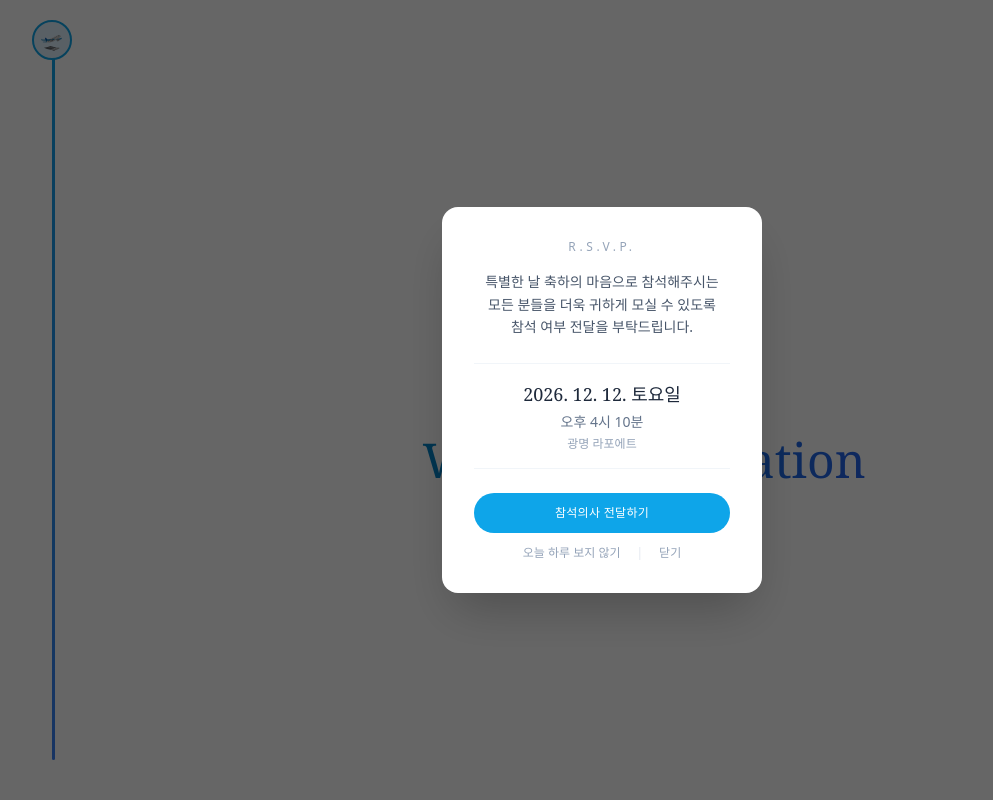
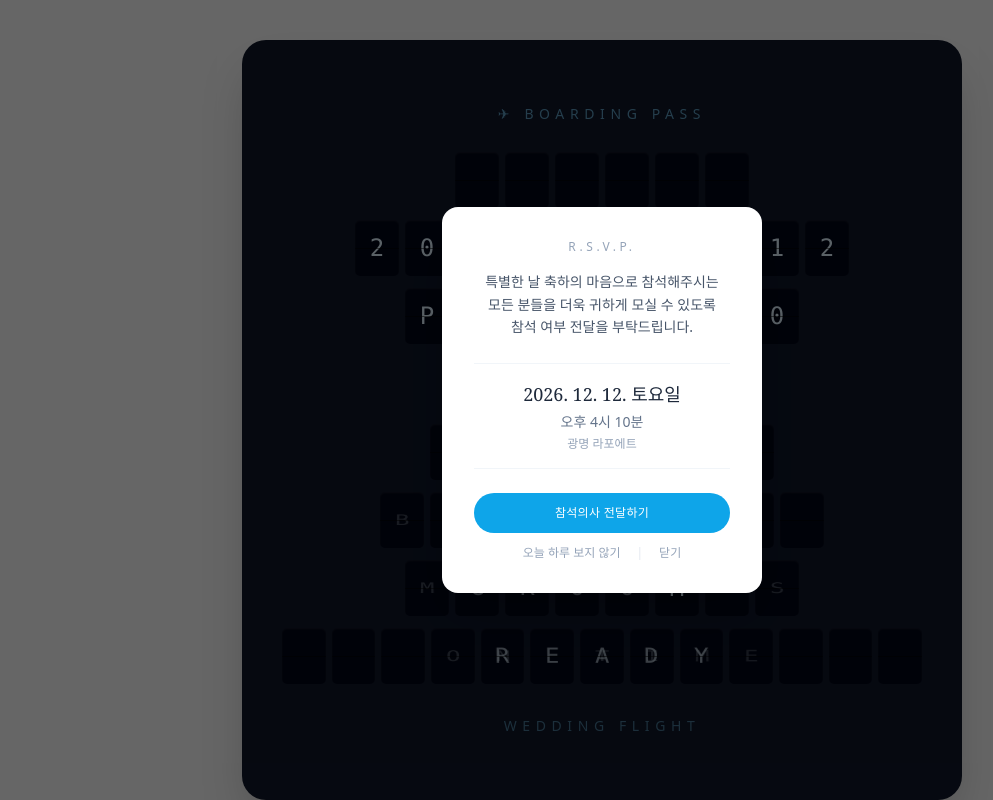
Before and after one commit to 2thumbz/wedding-invite, a Next.js app: page / in a window 1280 px wide. Shown: the top 800 px of the page, without its empty margins (38-1031 px from the left). Built offline with nearby package versions, Linux system fonts and the light colour scheme; no server answers; the database is empty.

Commit message:
Header를 flipboard 스타일 전광판으로 전면 개편
- 8줄 split-flap 전광판 애니메이션으로 도시/날짜/이니셜 표시
- 전환 완료 후 사진 패널로 페이드 전환
- FlightAnimation 제거에 맞춰 레이아웃 여백 정리 및 화면 꽉 차게 확장

```diff
--- a/app/page.tsx
+++ b/app/page.tsx
@@ -9,7 +9,6 @@ import { Contact } from '@/components/Contact'
 import { Account } from '@/components/Account'
 import { PhotoUpload } from '@/components/PhotoUpload'
 import { Guestbook } from '@/components/Guestbook'
-import { FlightAnimation } from '@/components/FlightAnimation'
 import { AnimatedSection } from '@/components/AnimatedSection'
 
 export default function Home() {
@@ -18,11 +17,8 @@ export default function Home() {
       {/* 참석의사 전달 랜딩 모달 */}
       <RsvpModal />
 
-      {/* 비행기 애니메이션 */}
-      <FlightAnimation />
-
-      {/* 콘텐츠 - 좌측 5vw 공간 확보 */}
-      <div className="relative z-10 ml-[5vw] pl-[20px]">
+      {/* 콘텐츠 */}
+      <div className="relative z-10">
         <Header />
 
         <AnimatedSection delay={0.2}>
--- a/components/Header.tsx
+++ b/components/Header.tsx
@@ -1,48 +1,201 @@
 'use client'
 
-import { motion } from 'framer-motion'
+import { useEffect, useRef, useState } from 'react'
+import { motion, AnimatePresence } from 'framer-motion'
+import Image from 'next/image'
+
+// 8개 행으로 구성된 출발 안내판 데이터
+// 각 행은 스크램블 되는 후보 문자열들과, 최종적으로 멈추는 값을 가진다
+const BOARD_ROWS: { frames: string[]; final: string }[] = [
+  { frames: ['SEOUL', 'TOKYO', 'PARIS', 'LONDON', 'ROME'], final: '' },
+  { frames: ['HONOLULU', 'HANOI', 'JEJU', 'BALI', 'PRAGUE'], final: '2026.12.12' },
+  { frames: ['00:00', '13:20', '09:45', '17:05'], final: 'PM 04:10' },
+  { frames: ['ICN', 'NRT', 'CDG', 'LHR', 'FCO'], final: '' },
+  { frames: ['SEOUL', 'INCHEON', 'BUSAN', 'DAEGU'], final: '광명 라포에트' },
+  { frames: ['BOARDING', 'DELAYED', 'SCHEDULED', 'CHECK-IN'], final: '' },
+  { frames: ['MR & MRS', 'GROOM', 'BRIDE', 'COUPLE'], final: '태훈 ♥ 지영' },
+  { frames: ['ON TIME', 'READY', 'WELCOME', 'ENJOY'], final: 'SEE YOU THERE' },
+]
+
+const HERO_IMAGE = '/assets/image/pic/arkki_1447.jpg'
+
+function padCenter(str: string, width: number) {
+  const s = str.toUpperCase()
+  if (s.length >= width) return s.slice(0, width)
+  const totalPad = width - s.length
+  const left = Math.floor(totalPad / 2)
+  const right = totalPad - left
+  return ' '.repeat(left) + s + ' '.repeat(right)
+}
+
+function FlipChar({ char }: { char: string }) {
+  const display = char === ' ' ? '\u00A0' : char
+  return (
+    <span
+      className="relative inline-flex items-center justify-center w-[8vw] h-[10.5vw] max-w-[48px] max-h-[62px] sm:w-11 sm:h-14 bg-slate-950 text-sky-100 rounded-[5px] font-mono text-base sm:text-2xl overflow-hidden shadow-[inset_0_1px_2px_rgba(255,255,255,0.08)]"
+      style={{ perspective: 240 }}
+    >
+      <span className="pointer-events-none absolute inset-x-0 top-1/2 h-px bg-black/50 z-10" />
+      <AnimatePresence mode="popLayout" initial={false}>
+        <motion.span
+          key={display}
+          initial={{ rotateX: -90, opacity: 0 }}
+          animate={{ rotateX: 0, opacity: 1 }}
+          exit={{ rotateX: 90, opacity: 0 }}
+          transition={{ duration: 0.28, ease: 'easeOut' }}
+          className="inline-block"
+        >
+          {display}
+        </motion.span>
+      </AnimatePresence>
+    </span>
+  )
+}
+
+function FlipRow({
+  frames,
+  final,
+  startDelay = 0,
+  tickMs = 180,
+  lockIntervalMs = 320,
+  onDone,
+}: {
+  frames: string[]
+  final: string
+  startDelay?: number
+  tickMs?: number
+  lockIntervalMs?: number
+  onDone?: () => void
+}) {
+  const width = Math.max(final.length, ...frames.map((f) => f.length))
+  const paddedFrames = frames.map((f) => padCenter(f, width))
+  const paddedFinal = padCenter(final, width)
+
+  const [tick, setTick] = useState(0)
+  const [locked, setLocked] = useState(0)
+  const doneRef = useRef(false)
+  const onDoneRef = useRef(onDone)
+
+  useEffect(() => {
+    onDoneRef.current = onDone
+  }, [onDone])
+
+  useEffect(() => {
+    const tickTimer = setInterval(() => setTick((t) => t + 1), tickMs)
+    return () => clearInterval(tickTimer)
+  }, [tickMs])
+
+  useEffect(() => {
+    let lockTimer: ReturnType<typeof setInterval> | undefined
+
+    const startTimer = setTimeout(() => {
+      lockTimer = setInterval(() => {
+        setLocked((prev) => {
+          const next = prev + 1
+          if (next >= width) {
+            if (lockTimer) clearInterval(lockTimer)
+            if (!doneRef.current) {
+              doneRef.current = true
+              onDoneRef.current?.()
+            }
+          }
+          return Math.min(next, width)
+        })
+      }, lockIntervalMs)
+    }, startDelay)
+
+    return () => {
+      clearTimeout(startTimer)
+      if (lockTimer) clearInterval(lockTimer)
+    }
+  }, [width, lockIntervalMs, startDelay])
+
+  return (
+    <div className="flex justify-center gap-1 sm:gap-1.5">
+      {Array.from({ length: width }).map((_, i) => {
+        const char =
+          i < locked ? paddedFinal[i] : paddedFrames[tick % paddedFrames.length][i]
+        return <FlipChar key={i} char={char} />
+      })}
+    </div>
+  )
+}
 
 export function Header() {
+  const [boardDone, setBoardDone] = useState(false)
+  const [showPhoto, setShowPhoto] = useState(false)
+
+  useEffect(() => {
+    if (boardDone) {
+      const t = setTimeout(() => setShowPhoto(true), 1400)
+      return () => clearTimeout(t)
+    }
+  }, [boardDone])
+
   return (
-    <header className="text-center py-16 px-4 min-h-screen flex items-center justify-center">
-      <div className="max-w-md mx-auto">
+    <header className="relative py-6 sm:py-10 px-0 min-h-screen w-full flex items-center justify-center overflow-hidden">
+      <div className="w-full max-w-none sm:max-w-3xl mx-auto px-3 sm:px-6">
+        <AnimatePresence mode="wait">
+          {!showPhoto ? (
             <motion.div
-          className="mb-8"
-          initial={{ scale: 0, rotate: -180 }}
-          animate={{ scale: 1, rotate: 0 }}
-          transition={{
-            type: "spring",
-            stiffness: 260,
-            damping: 20,
-            delay: 0.2
-          }}
+              key="board"
+              exit={{ opacity: 0, scale: 0.9, rotateX: -25 }}
+              transition={{ duration: 0.8, ease: 'easeIn' }}
+              className="bg-slate-900 rounded-2xl sm:rounded-3xl px-4 sm:px-10 py-12 sm:py-16 shadow-2xl w-full min-h-[80vh] flex flex-col justify-center"
+              style={{ perspective: 900 }}
             >
-          <div className="w-40 h-40 mx-auto bg-gradient-to-br from-sky-200 to-blue-300 rounded-full flex items-center justify-center shadow-lg">
-            <span className="text-7xl">✈️</span>
+              <p className="text-center text-xs sm:text-sm tracking-[0.4em] text-sky-300/70 mb-7">
+                ✈ BOARDING PASS
+              </p>
+
+              <div className="flex flex-col gap-2 sm:gap-3">
+                {BOARD_ROWS.map((row, i) => (
+                  <FlipRow
+                    key={i}
+                    frames={row.frames}
+                    final={row.final}
+                    startDelay={1200 + i * 1100}
+                    lockIntervalMs={280}
+                    onDone={
+                      i === BOARD_ROWS.length - 1 ? () => setBoardDone(true) : undefined
+                    }
+                  />
+                ))}
               </div>
+
+              <p className="text-center text-xs sm:text-sm tracking-[0.4em] text-sky-300/50 mt-8">
+                WEDDING FLIGHT
+              </p>
             </motion.div>
-
-        <motion.h1
-          className="text-5xl font-serif bg-gradient-to-r from-sky-600 to-blue-600 bg-clip-text text-transparent mb-4"
-          initial={{ opacity: 0, y: 20 }}
-          animate={{ opacity: 1, y: 0 }}
-          transition={{ delay: 0.5 }}
-        >
-          Wedding Invitation
-        </motion.h1>
+          ) : (
 
             <motion.div
-          initial={{ opacity: 0, y: 20 }}
+              key="photo"
+              initial={{ opacity: 0, scale: 0.92 }}
+              animate={{ opacity: 1, scale: 1 }}
+              transition={{ duration: 0.9, ease: 'easeOut' }}
+              className="relative w-full h-[90vh] rounded-2xl sm:rounded-3xl overflow-hidden shadow-2xl"
+            >
+              <Image
+                src={HERO_IMAGE}
+                alt="태훈 지영 웨딩 사진"
+                fill
+                priority
+                className="object-cover"
+              />
+              <div className="absolute inset-0 bg-gradient-to-t from-black/60 via-black/0 to-black/20" />
+              <motion.div
+                initial={{ opacity: 0, y: 12 }}
                 animate={{ opacity: 1, y: 0 }}
-          transition={{ delay: 0.7 }}
+                transition={{ delay: 0.4, duration: 0.6 }}
+                className="absolute bottom-10 left-0 right-0 text-center text-white"
               >
-          <p className="text-gray-600 text-xl mb-2">
-            함께 떠나는 인생의 비행
-          </p>
-          <p className="text-gray-500 text-sm">
-            우리의 새로운 여정에 초대합니다
-          </p>
+                <p className="text-sm tracking-[0.35em] mb-3 opacity-80">2026.12.12</p>
+                <p className="font-serif text-4xl">태훈 ♥ 지영</p>
               </motion.div>
+            </motion.div>
+          )}
+        </AnimatePresence>
       </div>
     </header>
   )
```
Lines whose indentation alone changed are shown as unchanged.
